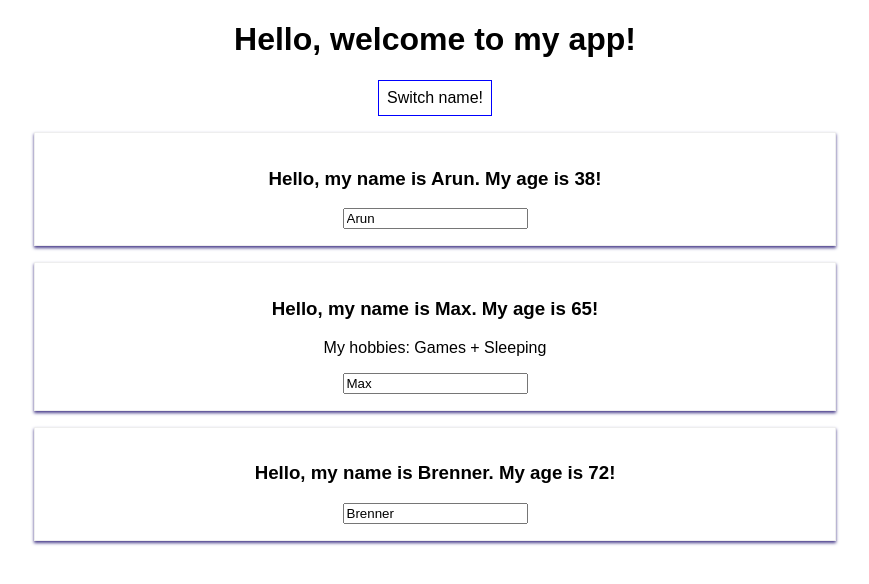
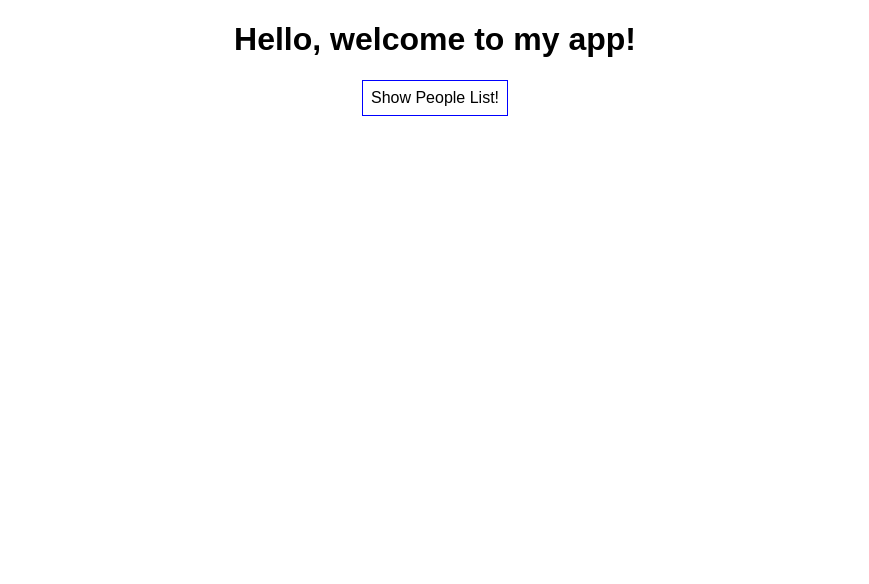
Before and after one commit to arunshariharan/first-react-app, a React (Create React App) app: page / in a window 1280 px wide. Shown: the top 584 px of the page, without its empty margins (205-1074 px from the left). Built offline with nearby package versions, Linux system fonts and the light colour scheme.

Commit message:
[4.2, 54] rendering content conditionally using ternery operator

```diff
--- a/src/App.js
+++ b/src/App.js
@@ -9,6 +9,7 @@ class App extends Component {
       {name: 'Max', age: Math.round(Math.random() * 100)},
       {name: 'Brenner', age: Math.round(Math.random() * 100)}
    ],
+    showPersons: false
   }
 
   switchNameHandler = (newName) => {
@@ -33,6 +34,11 @@ class App extends Component {
     });
   }
 
+  showPersonsHandler = () => {
+    const showPersonsValue = this.state.showPersons;
+    this.setState({showPersons: !showPersonsValue});
+  }
+
   render() {
 
     const styling = {
@@ -48,11 +54,13 @@ class App extends Component {
         <h1>Hello, welcome to my app!</h1>
         <button
           style={styling}
-          onClick={this.switchNameHandler.bind(this, 'Koko Black')}>Switch name!</button>
-
+          onClick={this.showPersonsHandler}>Show People List!</button>
+        { this.state.showPersons ?
+            <div>
               <Person
                 name={this.state.persons[0].name}
-          age={this.state.persons[0].age} />
+                age={this.state.persons[0].age}>
+              </Person>
 
               <Person
                 name={this.state.persons[1].name}
@@ -64,7 +72,11 @@ class App extends Component {
 
               <Person
                 name={this.state.persons[2].name}
-          age={this.state.persons[2].age} />
+                age={this.state.persons[2].age}>
+              </Person>
+            </div>
+          : null
+        }
       </div>
     );
   }
```
Also changed, not shown: package.json (line endings or trailing spaces), 1 other file (tests, documents, lock files or other folders). Lines whose indentation alone changed are shown as unchanged.
